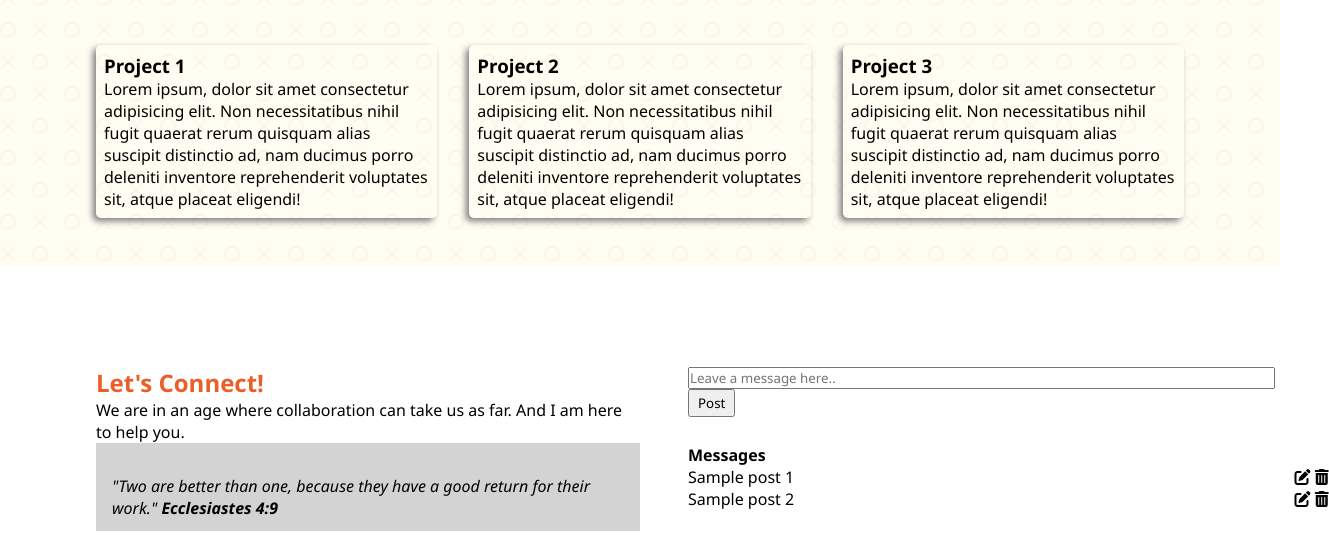
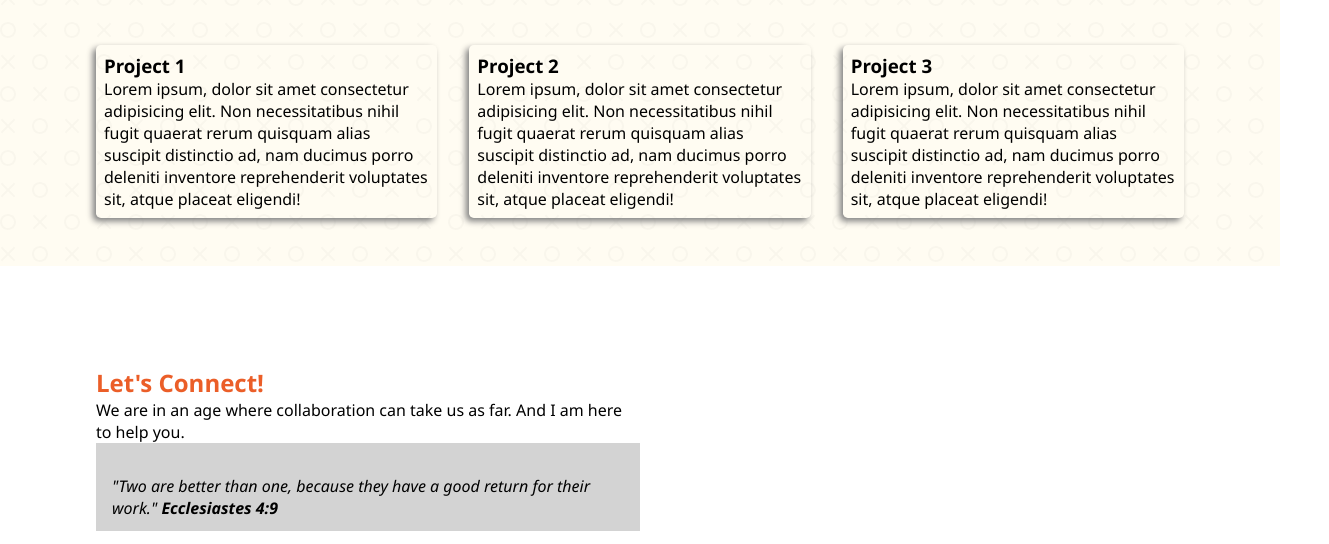
Before and after one commit to wewelski/wewelski.github.io, a plain HTML site: page index.html in a window 1280 px wide. Shown: the part 1328-1872 px from the top of the page, 1329 px wide, since content can reach past the window. Drawn offline with Linux system fonts and the light colour scheme.

Commit message:
Removed comment section

```diff
--- a/index.html
+++ b/index.html
@@ -94,35 +94,6 @@
         </a>
       </div>
     </div>
-
-    <div class="comments-container">
-      <div class="left">
-        <form id="form">
-          <input type="text" name="post" id="input" placeholder="Leave a message here..">
-          <button type="submit">Post</button>
-        </form>
-      </div>
-      <div class="right">
-        <h4>Messages</h4>
-        <div id="posts">
-          <div>
-            <p>Sample post 1</p>
-            <span class="options">
-              <i class="fas fa-edit"></i>
-              <i class="fas fa-trash-alt"></i>
-            </span>
-          </div>
-          <div>
-            <p>Sample post 2</p>
-            <span class="options">
-              <i class="fas fa-edit"></i>
-              <i class="fas fa-trash-alt"></i>
-            </span>
-          </div>
-        </div>
-      </div>
-    </div>
-
   </section>
 
   <footer>
```
